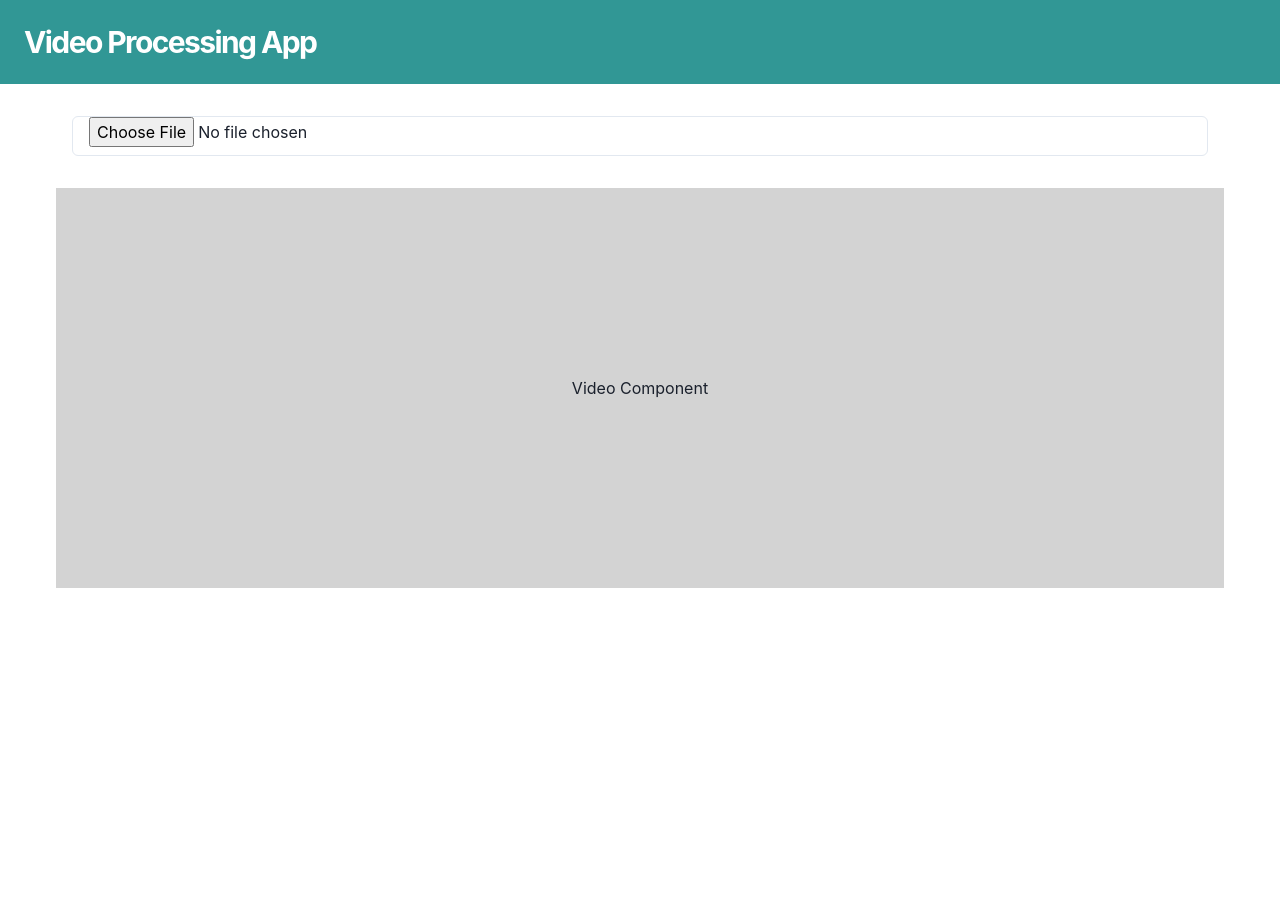
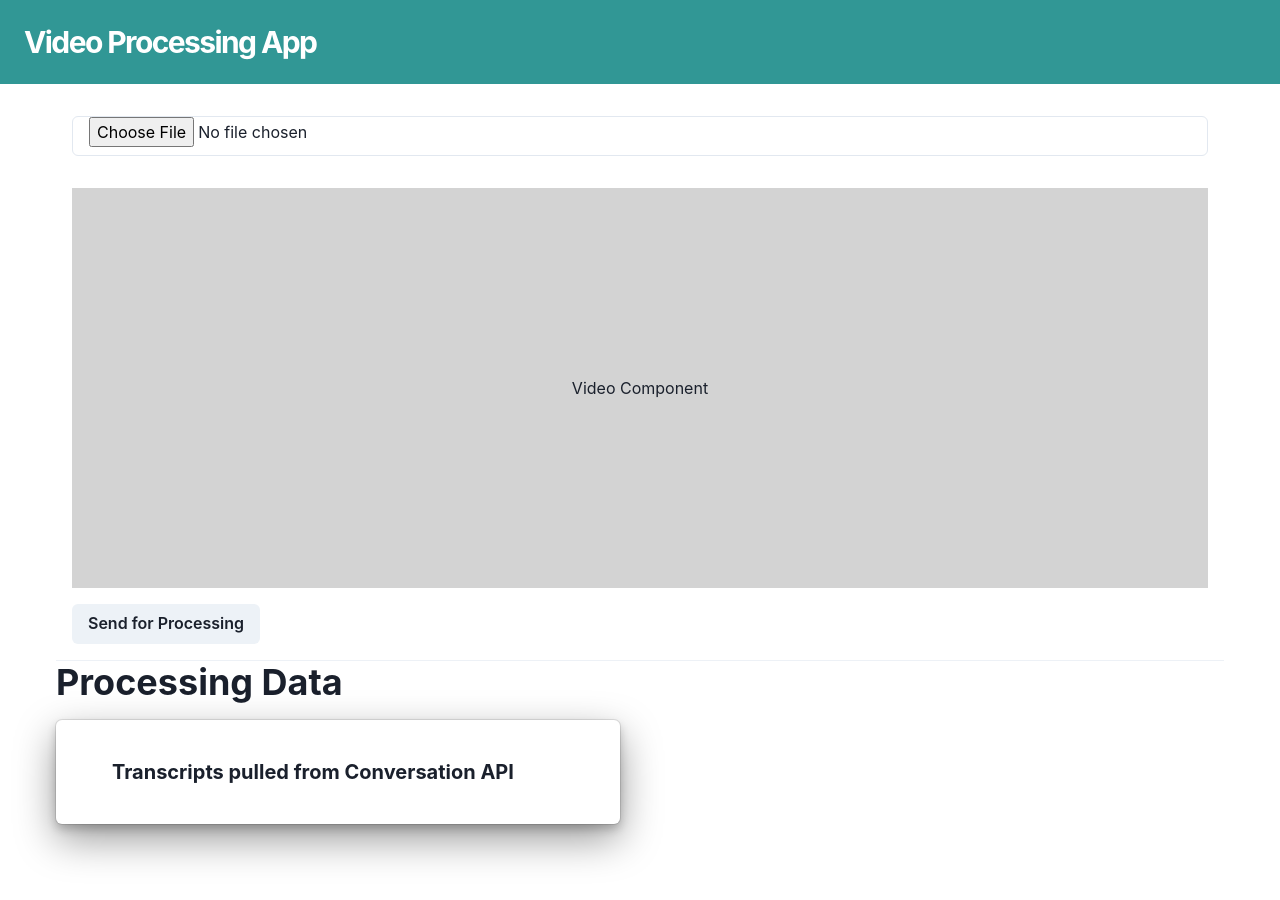
Before and after one commit to itsrainingmani/symblai-video, a Next.js app: page / in a window 1280 px wide. Shown: the top 900 px of the page. Built offline with nearby package versions, Linux system fonts and the light colour scheme.

Commit message:
Add divider, buttons, and transcript component

```diff
--- a/pages/index.js
+++ b/pages/index.js
@@ -1,6 +1,7 @@
 import Head from 'next/head';
 import Header from '../components/header';
 import {
+	Button,
 	Container,
 	Box,
 	AspectRatio,
@@ -8,6 +9,7 @@ import {
 	Divider,
 	InputGroup,
 	Input,
+	Heading,
 } from '@chakra-ui/react';
 
 export default function Home() {
@@ -19,12 +21,29 @@ export default function Home() {
 					<InputGroup marginBottom='2rem'>
 						<Input type='file' id='input' accept='video/*' />
 					</InputGroup>
+					<Box bg='lightgrey' marginBottom='1rem'>
+						<AspectRatio maxH='400px' ration={16 / 9}>
+							<div>Video Component</div>
+						</AspectRatio>
+					</Box>
+					<Button>Send for Processing</Button>
 				</Box>
-				<Box bg='lightgrey' marginBottom='1rem'>
-					<AspectRatio maxH='400px' ration={16 / 9}>
-						<div>Video Component</div>
-					</AspectRatio>
-				</Box>
+				<Divider orientation='horizontal' />
+				<Heading>Processing Data</Heading>
+				<SimpleGrid
+					columns={2}
+					spacingX='40px'
+					spacingY='20px'
+					marginTop='1rem'
+				>
+					<Box boxShadow='dark-lg' p='6' rounded='md' bg='white'>
+						<Container margin='1rem'>
+							<Heading as='h4' size='md'>
+								Transcripts pulled from Conversation API
+							</Heading>
+						</Container>
+					</Box>
+				</SimpleGrid>
 			</Container>
 		</>
 	);
```
